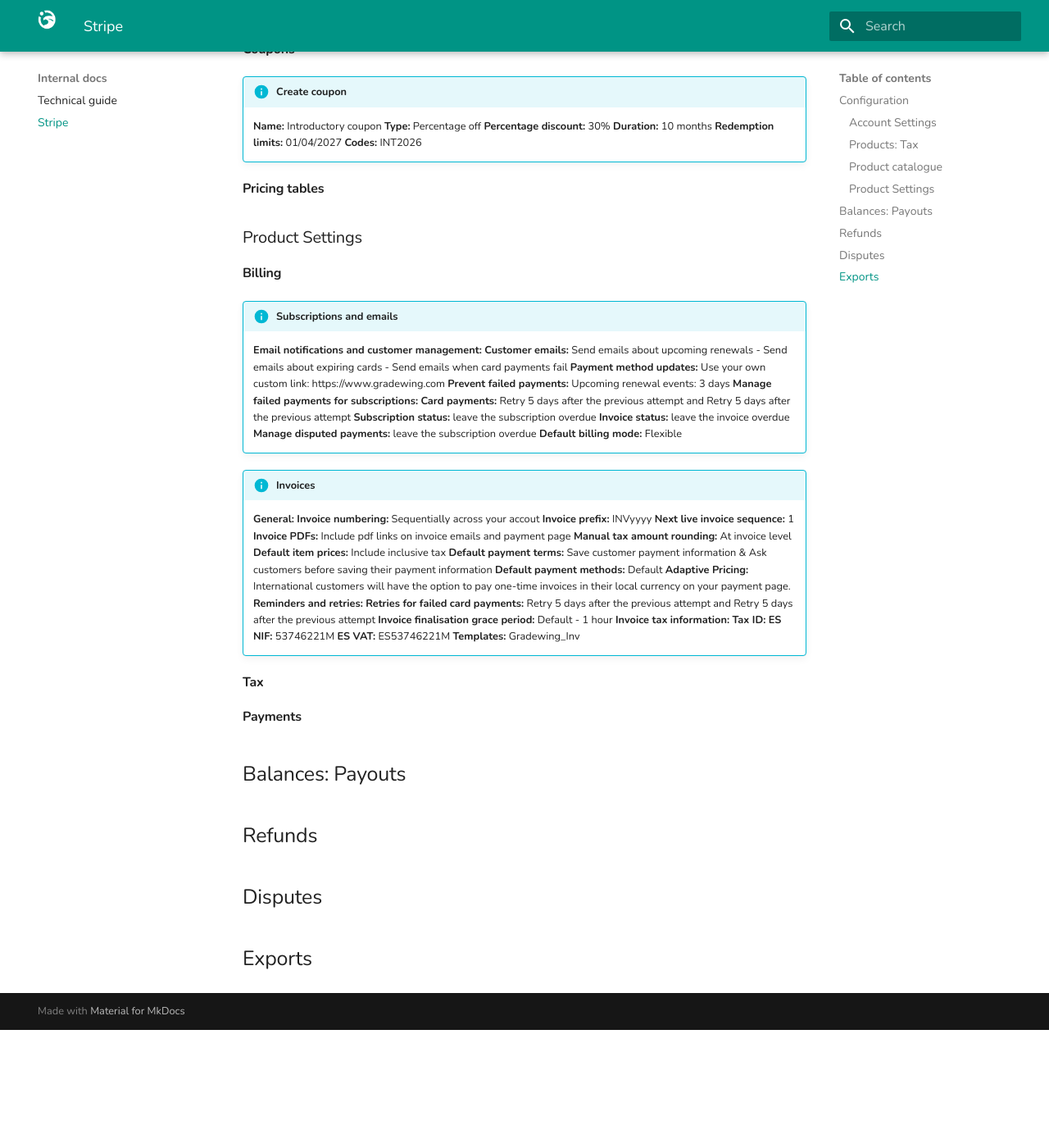
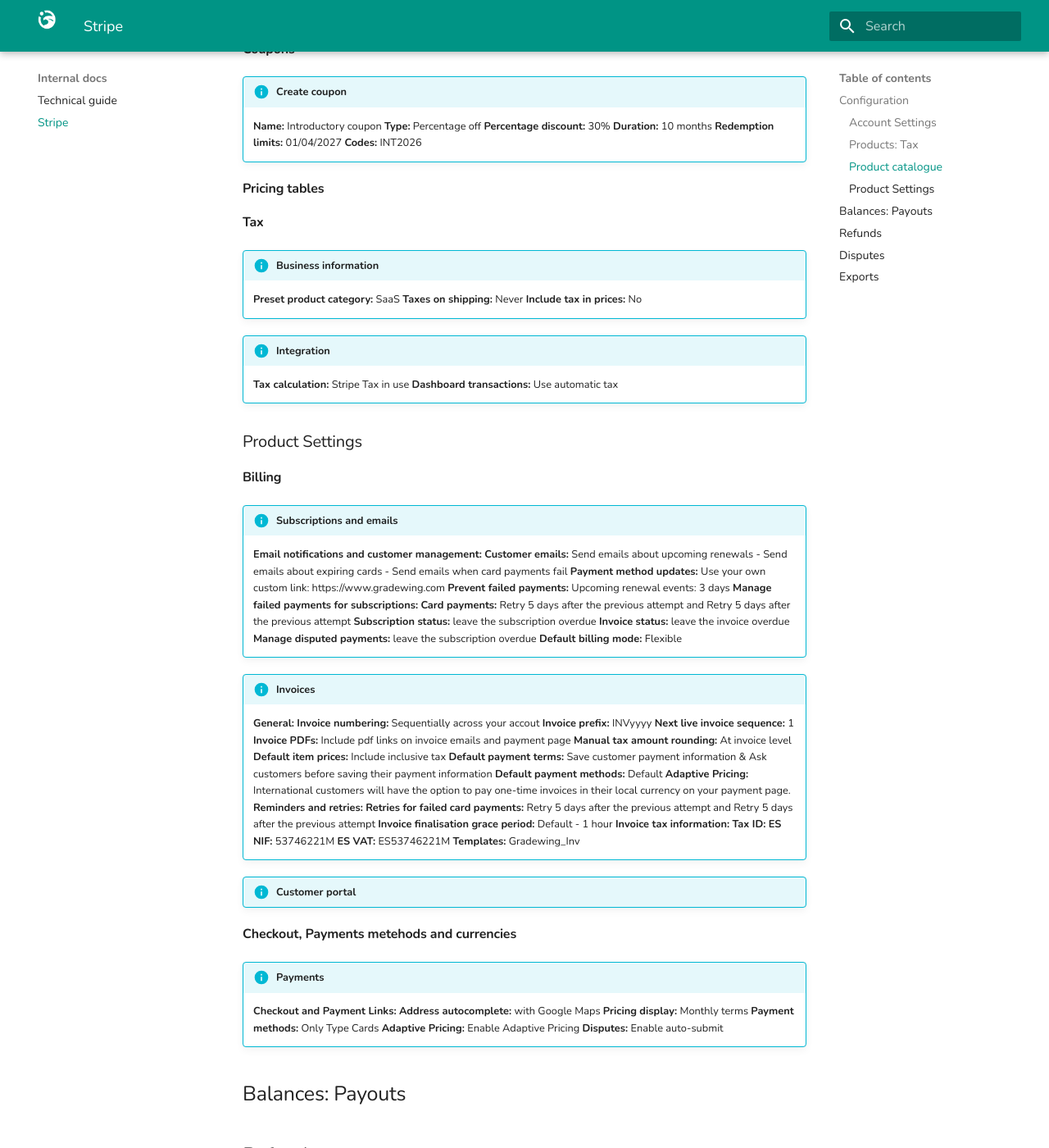
Before and after one commit to pablopenlop/gradewing_guide, an MkDocs documentation site: the page built from docs/stripedoc.md, in a window 1280 px wide and 1400 px high, scrolled down 2209 px. Shown: the whole window at 82% size. Built offline with MkDocs 1.6.1 and Material for MkDocs 9.7.7, drawn with Linux system fonts in a browser that asks for light colours; before the commit the page ends 3465 px from its top, so only the background shows below that; some of the changed text lies outside the part shown.

Commit message:
Update stripedoc.md

```diff
--- a/docs/stripedoc.md
+++ b/docs/stripedoc.md
@@ -75,8 +75,8 @@
 | **Higher 40 Plan** | 1290,00 | eur | year | 1 | licensed | exclusive |
 | **Core 20 Plan** | 990,00 | eur | year | 1 | licensed | exclusive |
 | **Core 20 Plan** | 99,00 | eur | month | 1 | licensed | exclusive |
-| **AI Credits - 8000** | 25,00 | eur | | | | exclusive |
-| **AI Credits - 15000** | 45,00 | eur | | | | exclusive |
+| **AI Credits - 6250** | 25,00 | eur | | | | exclusive |
+| **AI Credits - 11250** | 45,00 | eur | | | | exclusive |
 
 #### **Coupons**
 !!! info "Create coupon"
@@ -88,6 +88,18 @@
     **Codes:** INT2026
 
 #### **Pricing tables**
+
+
+#### **Tax**
+
+!!! info "Business information"
+    **Preset product category:** SaaS
+    **Taxes on shipping:** Never
+    **Include tax in prices:** No
+
+!!! info "Integration"
+    **Tax calculation:** Stripe Tax in use
+    **Dashboard transactions:** Use automatic tax
 
 ### Product Settings
 
@@ -125,12 +137,18 @@
                 **ES VAT:** ES53746221M
     **Templates:** Gradewing_Inv
 
-#### **Tax**
-
-#### **Payments**
+!!! info "Customer portal"
 
 
+#### **Checkout, Payments metehods and currencies**
 
+!!! info "Payments"
+    **Checkout and Payment Links:**
+        **Address autocomplete:** with Google Maps
+        **Pricing display:** Monthly terms
+    **Payment methods:** Only Type Cards
+    **Adaptive Pricing:** Enable Adaptive Pricing
+    **Disputes:** Enable auto-submit
 
 ## Balances: Payouts
 
```
